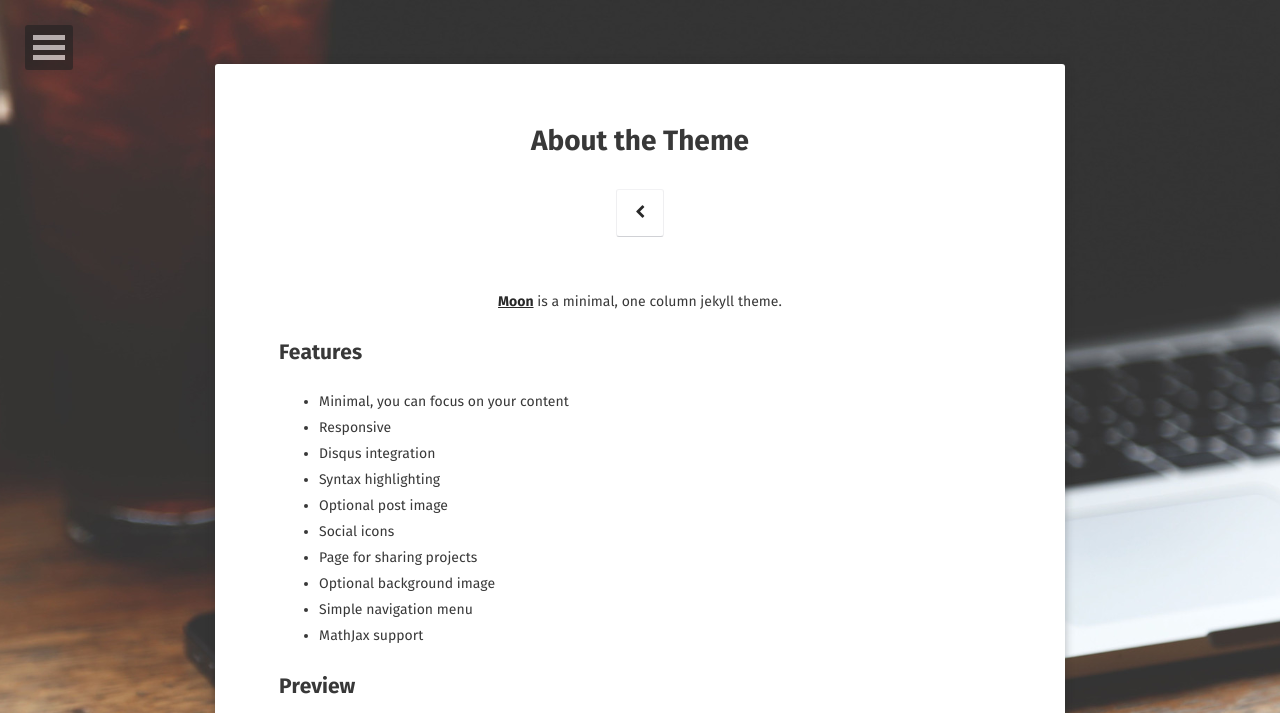
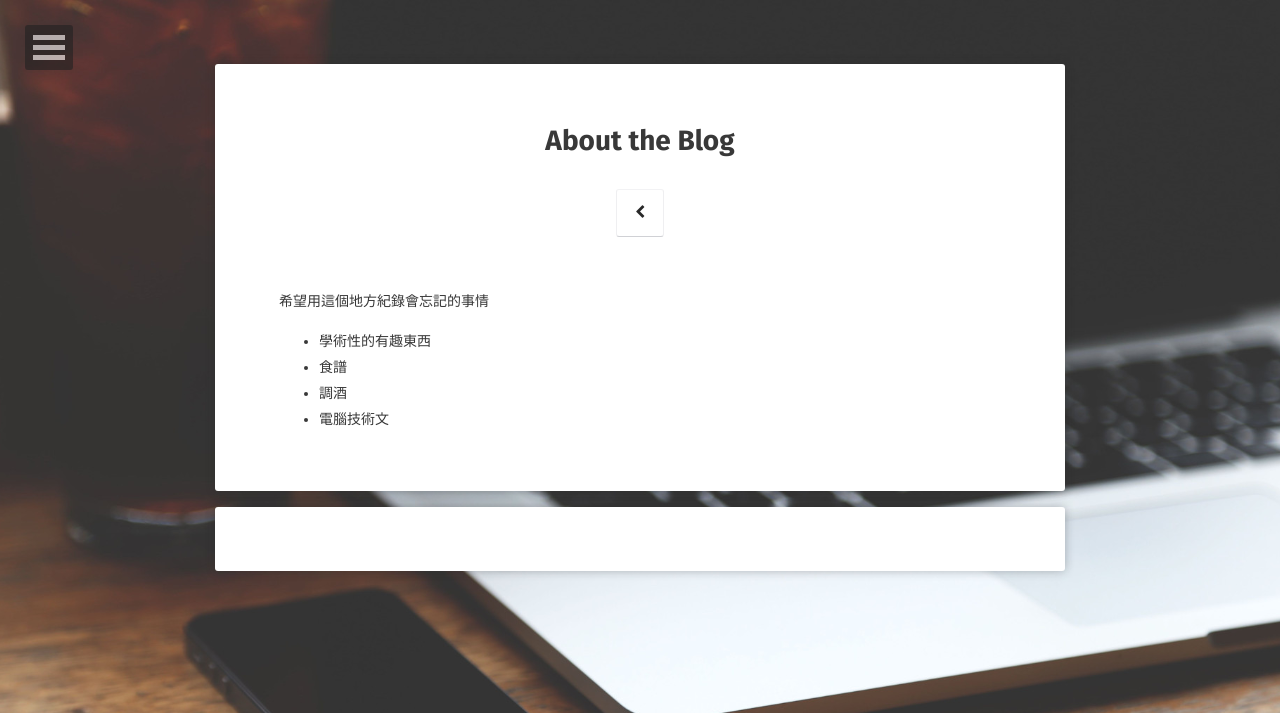
Before and after one commit to SungLinHsieh/sunglinhsieh.github.io, a Jekyll site: the page built from about/index.md, in a window 1280 px wide. Shown: the top 713 px of the page. Built offline with Jekyll 4.4.1, drawn with Linux system fonts in a browser that asks for light colours; some web fonts are replaced; comment, search, counter and statistics services are not loaded; some of the changed text lies outside the part shown; grey boxes are pictures that could not be loaded.

```diff
--- a/about/index.md
+++ b/about/index.md
@@ -1,37 +1,16 @@
 ---
 layout: page
-title: About the Theme
-tags: [about, Jekyll, theme, moon]
-date: 2016-03-21
-comments: false
+title: About the Blog
+date: 2017-07-07
+tags:
+- about
+
+comments: true
 ---
 
-<center><a href="http://taylantatli.github.io/Moon"><b>Moon</b></a> is a minimal, one column jekyll theme.</center>
+希望用這個地方紀錄會忘記的事情
 
-## Features
-* Minimal, you can focus on your content
-* Responsive
-* Disqus integration
-* Syntax highlighting
-* Optional post image
-* Social icons
-* Page for sharing projects
-* Optional background image
-* Simple navigation menu
-* MathJax support
-
-## Preview
-
-{% capture images %}
-    https://cloud.githubusercontent.com/assets/754514/14509720/61c61058-01d6-11e6-93ab-0918515ecd56.png
-    https://cloud.githubusercontent.com/assets/754514/14509716/61ac6c8e-01d6-11e6-879f-8308883de790.png
-{% endcapture %}
-{% include gallery images=images caption="Screenshots of Moon Theme" cols=2 %}
-
-See a [live version of Moon](http://taylantatli.github.io/Moon) hosted on GitHub.
-
-## Getting Started
-
-To learn how to install and use this theme check out the [Setup Guide](http://taylantatli.me/Moon/moon-theme/) for more information.
-
-[Install Moon](https://github.com/TaylanTatli/Moon){: .btn}
+* 學術性的有趣東西
+* 食譜
+* 調酒
+* 電腦技術文
```
Also changed, not shown: _posts/2017-07-07-new-opening.md (added, +15 -0 lines), 6 other files.
